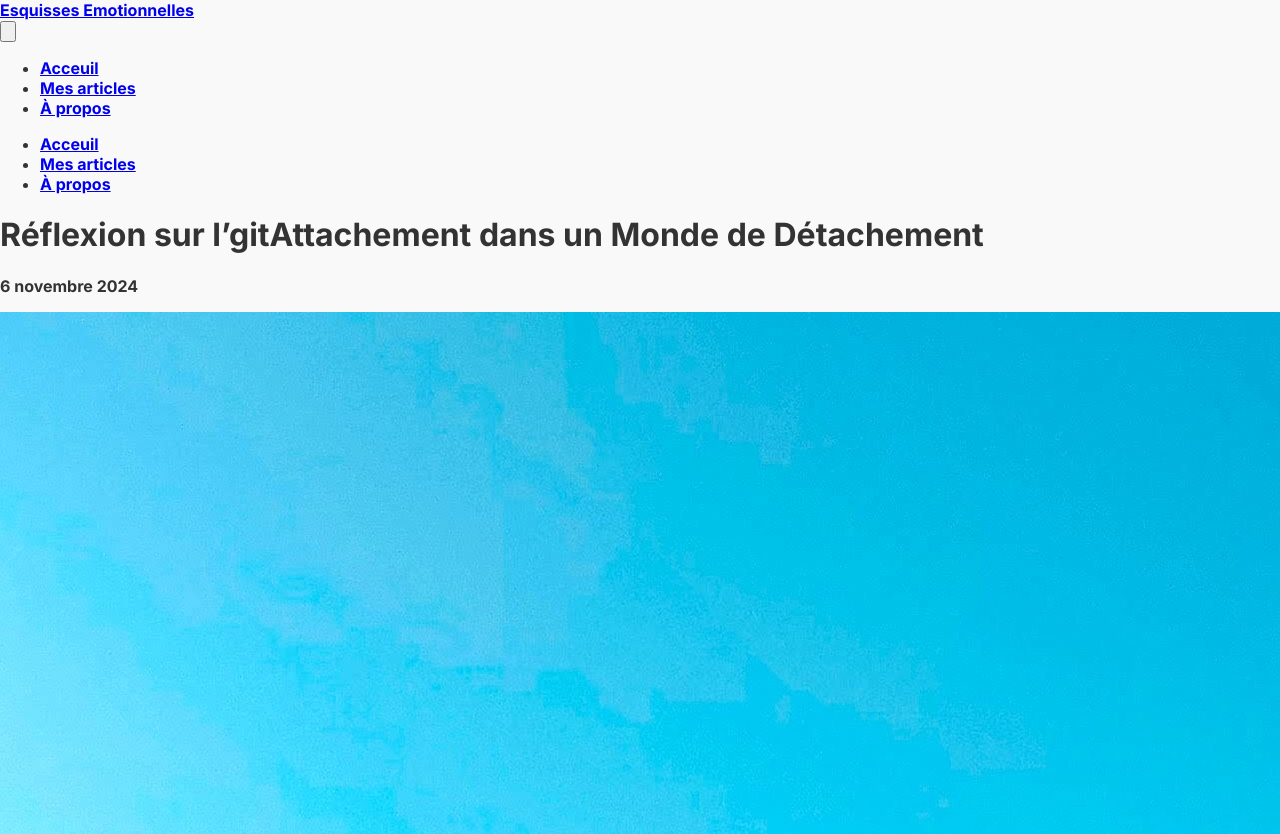
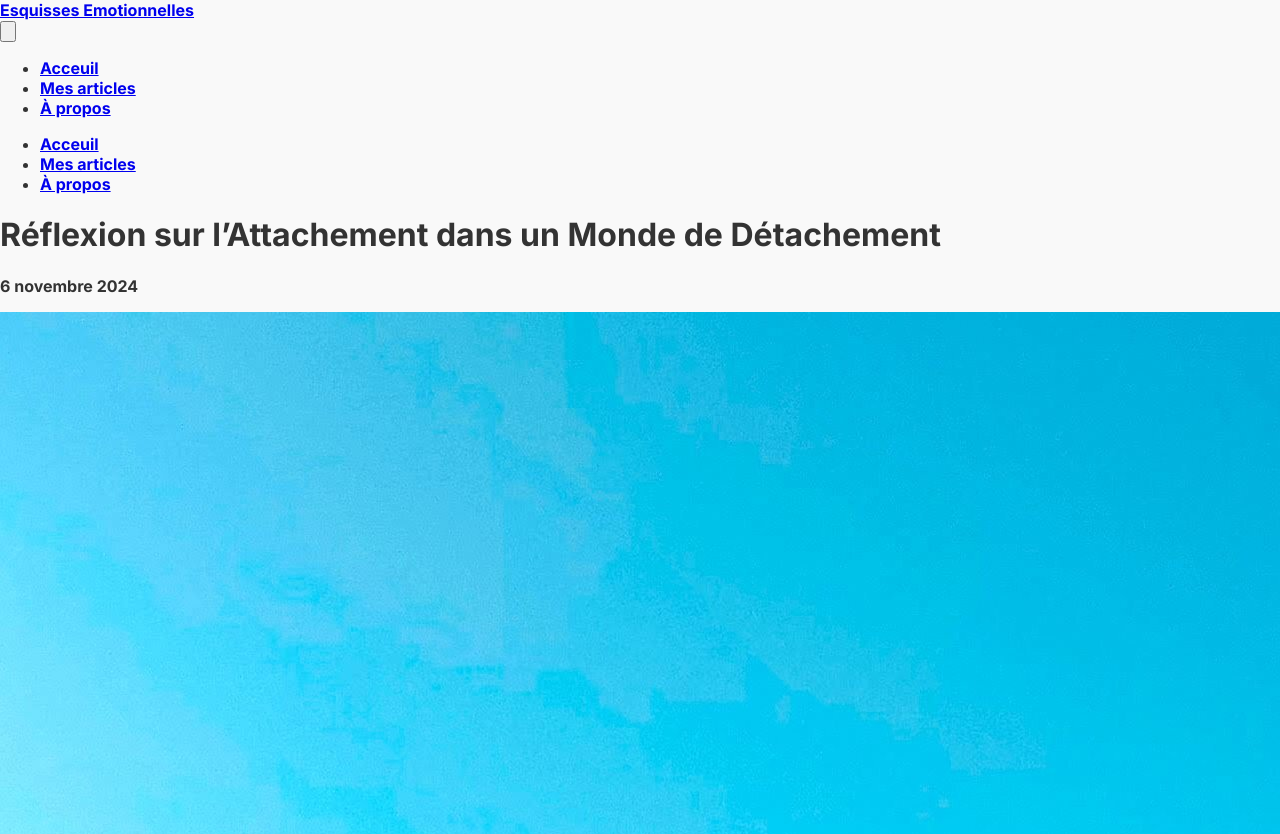
Before and after one commit to JsFn99/JasserBlog, an Astro site: page /posts/post24 in a window 1280 px wide. Shown: the top 834 px of the page. Built offline with nearby package versions, Linux system fonts and the light colour scheme; Astro itself is replaced by a stand-in of ours.

Commit message:
Update post24.md

```diff
--- a/src/pages/posts/post24.md
+++ b/src/pages/posts/post24.md
@@ -1,6 +1,6 @@
 ---
 layout: '../../layouts/BlogPost.astro'
-title: 'Réflexion sur l’gitAttachement dans un Monde de Détachement'
+title: 'Réflexion sur l’Attachement dans un Monde de Détachement'
 date: 2024-11-6
 image: '../../../public/images/letgo.jpg'
 ---
```
